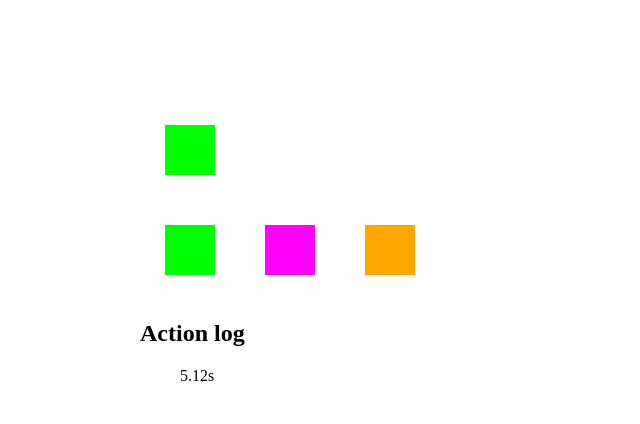
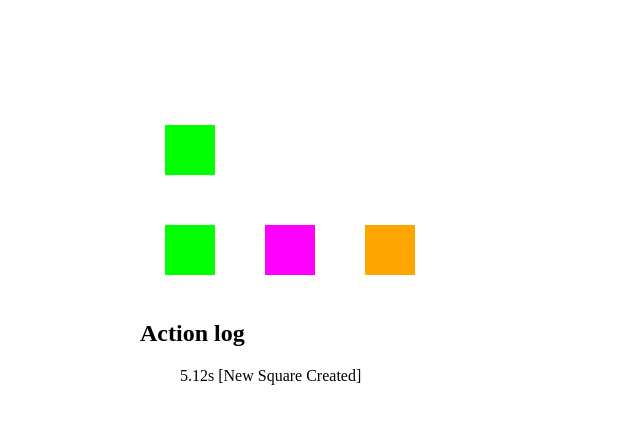
Before and after one commit to LeoMbm/DOM, a plain HTML site: page index.html in a window 1280 px wide. Both pictures are taken after a click on the element 190 px from the left and 150 px from the top of the page. Shown: the whole page, without its empty margins (0-640 px from the left). Drawn offline with Linux system fonts and the light colour scheme.

Commit message:
event first part final

```diff
--- a/assets/style.css
+++ b/assets/style.css
@@ -35,3 +35,8 @@ main{
   max-width: 1000px;
   margin: 100px auto;
 }
+
+li{
+
+  display: flex;
+}
--- a/event.js
+++ b/event.js
@@ -1,7 +1,7 @@
 const _initTime = Date.now()
 
 const getElapsedTime = () => {
-  return Number((Date.now() - _initTime) / 1000).toFixed(2) + 's'
+  return Number((Date.now() - _initTime) / 1000).toFixed(2) + 's' + ' ' + '[New Square Created]'
 }
 
 const clickOnSquare = (e) => {
@@ -14,11 +14,12 @@ const clickOnSquare = (e) => {
   let section = main.children[0]
   section.appendChild(div)
 
-    let list = document.createElement('ul')
+    let list = document.createElement('li')
     let listSection = main.children[2]
+    let ulSection = listSection.children[1]
     let chrono = getElapsedTime()
     list.innerHTML = chrono
-    listSection.appendChild(list)
+    ulSection.appendChild(list)
 
 
 
```
